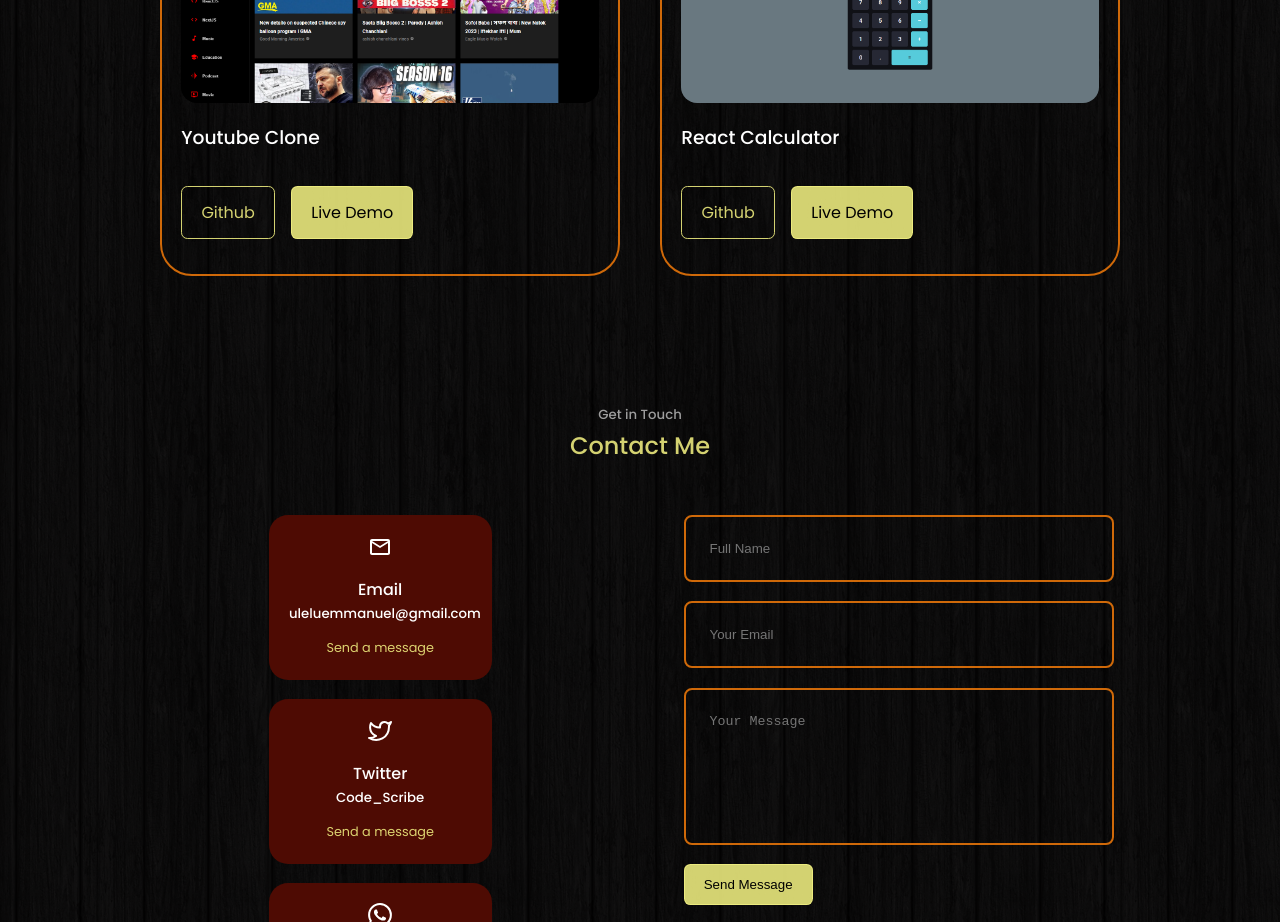
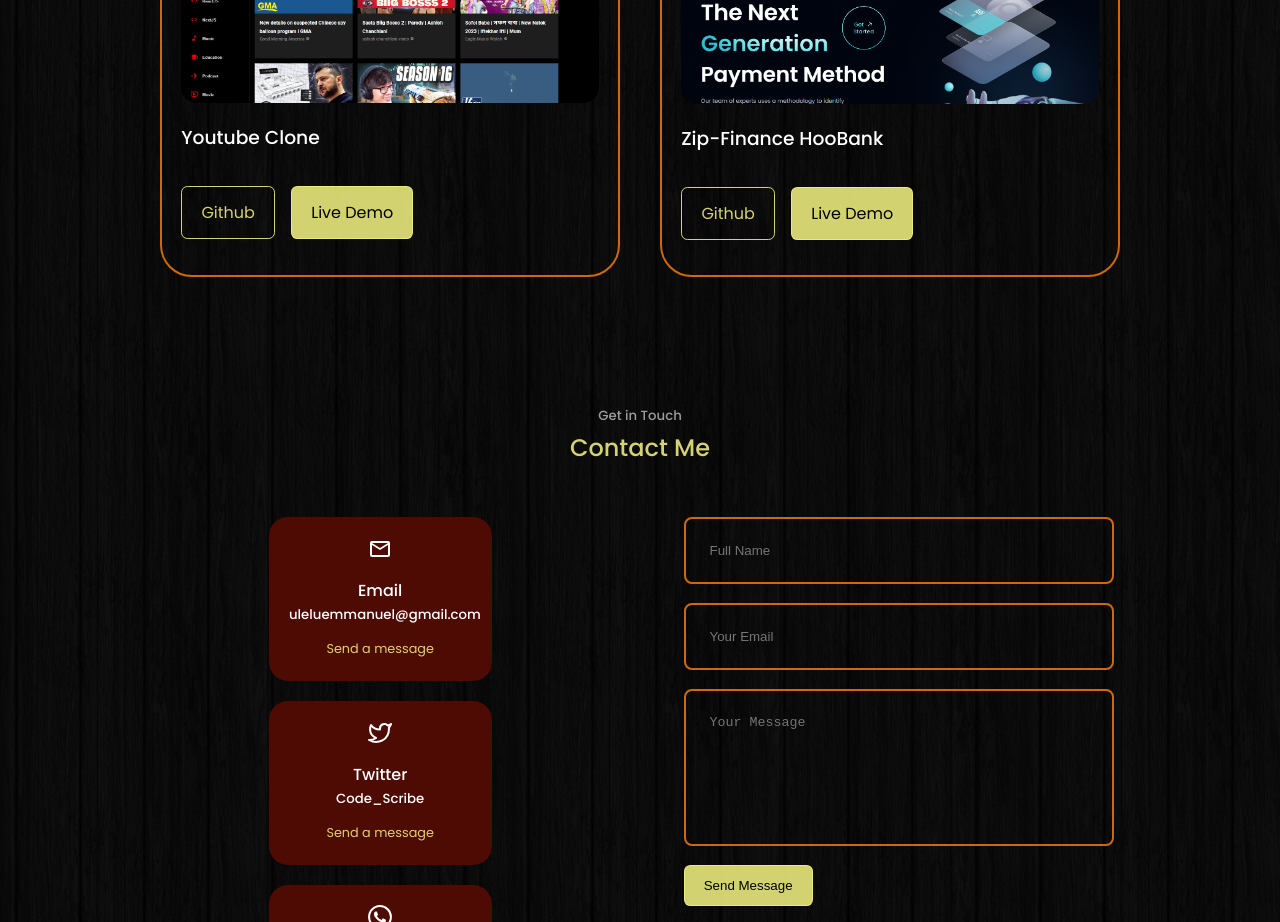
Before and after one commit to Emmy-Styles/My-Portfolio, a React (Create React App) app: page / in a window 1280 px wide. Shown: the part 3440-4362 px from the top of the page. Built offline with nearby package versions, Linux system fonts and the light colour scheme.

Commit message:
Added HooBank Project

```diff
--- a/src/Components/Portfolio/Portfolio.jsx
+++ b/src/Components/Portfolio/Portfolio.jsx
@@ -30,9 +30,9 @@ const data = [
   {
     id: 4,
     image: IMG4,
-    title: 'React Calculator',
-    github: 'https://github.com/Emmy-Styles/React-Calculator',
-    demo: 'https://react-calculator-one-puce.vercel.app/'
+    title: 'Zip-Finance HooBank',
+    github: 'https://github.com/Emmy-Styles/HooBank',
+    demo: 'https://zip-finance.netlify.app/'
   }
 ]
 
```
Also changed, not shown: src/Assets/IMG4.png.
